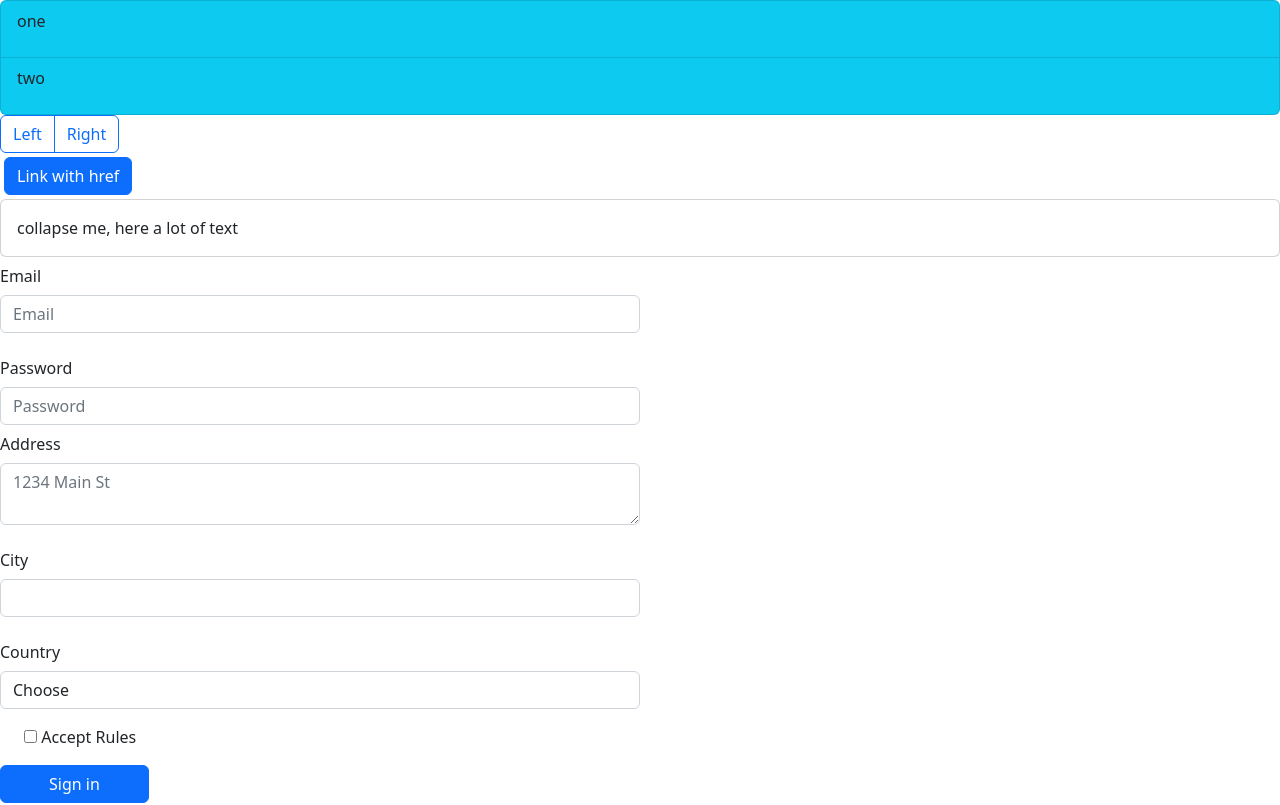
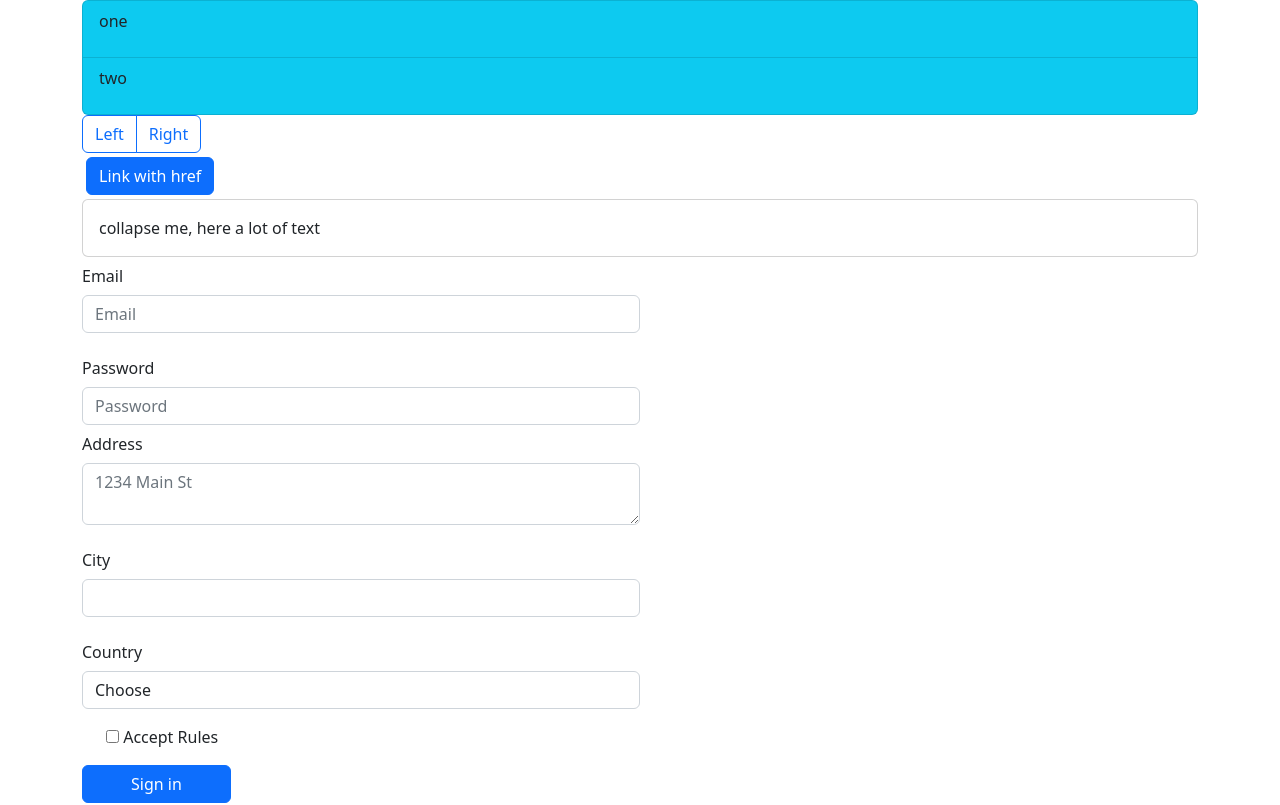
Before and after one commit to Salym7/JunJun-react-course, a React (Create React App) app: page / in a window 1280 px wide. Shown: the top 805 px of the page. Built offline with nearby package versions, Linux system fonts and the light colour scheme.

Commit message:
add component Container

```diff
--- a/src/App.js
+++ b/src/App.js
@@ -3,6 +3,8 @@
 // import DefinitionsList from "./components/DefinitionsList";
 // import Progress from "./components/Progress";
 // import Alert from "./components/Alert";
+
+import Container from "./components/Container";
 import ListGroup from "./components/ListGroup";
 import BtnGroup from "./components/BtnGroup";
 import Collapse from "./components/Collapse";
@@ -10,6 +12,7 @@ import MyForm from "./components/MyForm";
 import Carousel from "./components/Carousel";
 import Component1 from "./components/Component1";
 import Card from "./components/Card/Card";
+import Modal from "./components/Modal/ComponentModal";
 
 import './style.css';
 import TodoBox from "./components/TodoBox";
@@ -31,6 +34,7 @@ function App() {
 
     return (
         <div className="App">
+            <Container>
                 {/*<Card/>*/}
                 {/*<CardV2 title={'Only TITLE'}/>*/}
                 {/*<CardV2 text={'Only Text'}/>*/}
@@ -56,6 +60,8 @@ function App() {
                         <Card.Text>Text</Card.Text>
                     </Card.Body>
                 </Card>
+                <Modal/>
+            </Container>
         </div>
     );
 }
--- /dev/null
+++ b/src/components/Container.jsx
@@ -0,0 +1,9 @@
+const Container = (props) => {
+    return (
+        <div className="container">
+          {props.children}
+        </div>
+    );
+}
+
+export default Container;
```
Lines whose indentation alone changed are shown as unchanged.
